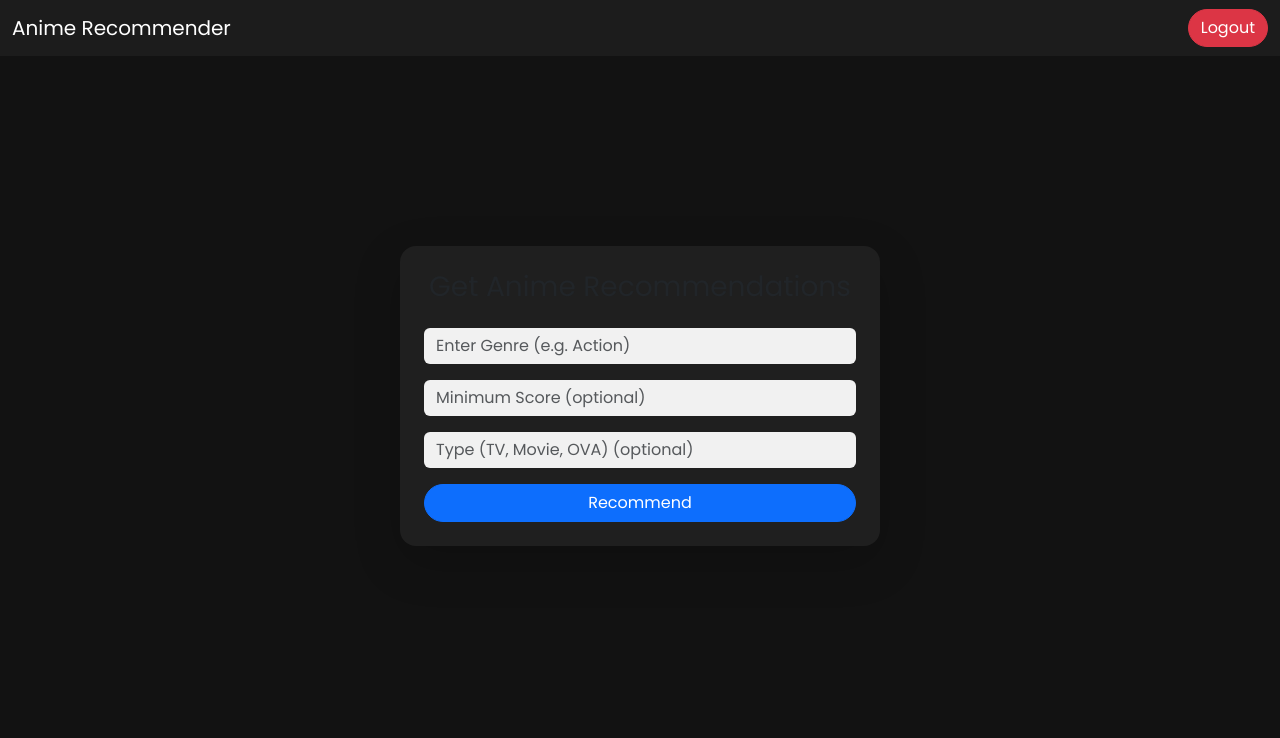
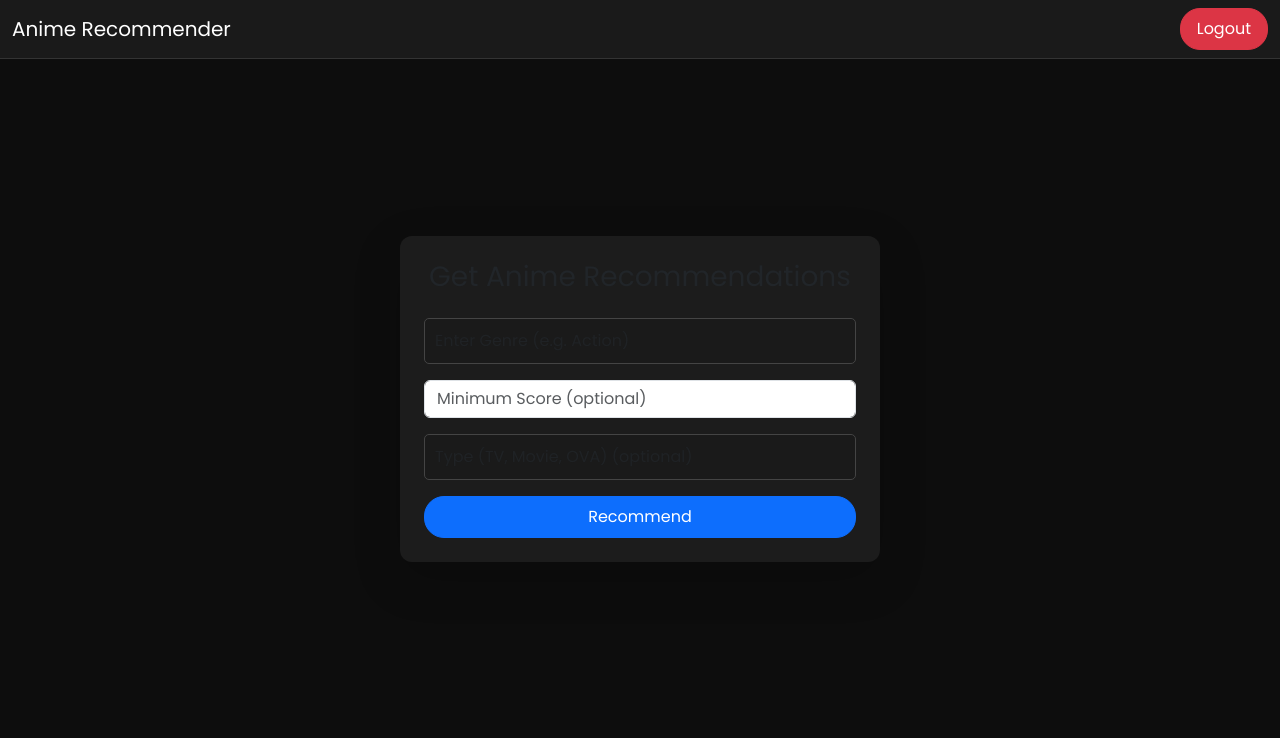
Before and after one commit to kirito6205/anime-recommendation-system, a Flask app: page /index in a window 1280 px wide. Shown: the top 738 px of the page. Run offline with Flask 3, Linux system fonts and the light colour scheme; the visitor is signed in with stand-in values (Sample User, id 1).

Commit message:
style.css

```diff
--- a/static/style.css
+++ b/static/style.css
@@ -1,31 +1,75 @@
+/* General Body Styling */
+body {
+  background-color: #0d0d0d; /* Darker background */
+  color: #f5f5f5;           /* Light font color */
+  font-family: 'Poppins', sans-serif;
+  margin: 0;
+  padding: 0;
+}
 
-body {
-    font-family: 'Poppins', sans-serif;
-    background-color: #121212;
-    color: #ffffff;
+/* Navbar Styling */
+.navbar {
+  background-color: #1a1a1a; /* Darker navbar */
+  border-bottom: 1px solid #333;
 }
+
+.navbar-brand, .navbar a {
+  color: #ffffff !important;
+}
+
+/* Card Styling */
 .card {
-    background-color: #1f1f1f;
-    border: none;
-    border-radius: 1rem;
+  background-color: #1c1c1c;
+  border: none;
+  border-radius: 12px;
+  box-shadow: 0 4px 12px rgba(0, 0, 0, 0.6);
+  transition: transform 0.2s ease;
 }
+
 .card:hover {
-    transform: scale(1.03);
-    box-shadow: 0 8px 16px rgba(0, 255, 255, 0.2);
+  transform: translateY(-5px);
 }
-input.form-control {
-    background-color: #f1f1f1;
-    border: none;
-    color: #f0f0f0;
+
+/* Card Title Link */
+.card-title a {
+  color: #ffffff;
+  text-decoration: none;
 }
-input.form-control:focus {
-    background-color: #2c2c2c;
-    color: #ffffff;
-    box-shadow: 0 0 5px #00ffd5;
+
+.card-title a:hover {
+  color: #ffcc00;
+  text-decoration: underline;
 }
-.navbar {
-    background-color: #1c1c1c;
+
+/* Card Text Styling */
+.card-text {
+  color: #e0e0e0;
 }
-.btn-primary, .btn-success, .btn-danger {
-    border-radius: 50px;
+
+/* Placeholder Styling for Form Inputs */
+::placeholder {
+  color: #999999;
+  opacity: 1;
 }
+
+/* Input Field Styling */
+input[type="text"],
+input[type="password"] {
+  background-color: #1a1a1a;
+  color: #f5f5f5;
+  border: 1px solid #444;
+  border-radius: 5px;
+  padding: 10px;
+}
+
+/* Buttons */
+.btn-primary, .btn-danger {
+  border-radius: 20px;
+  padding: 8px 16px;
+  font-weight: 500;
+}
+
+/* Container Header */
+h2 {
+  color: #ffffff;
+}
```
